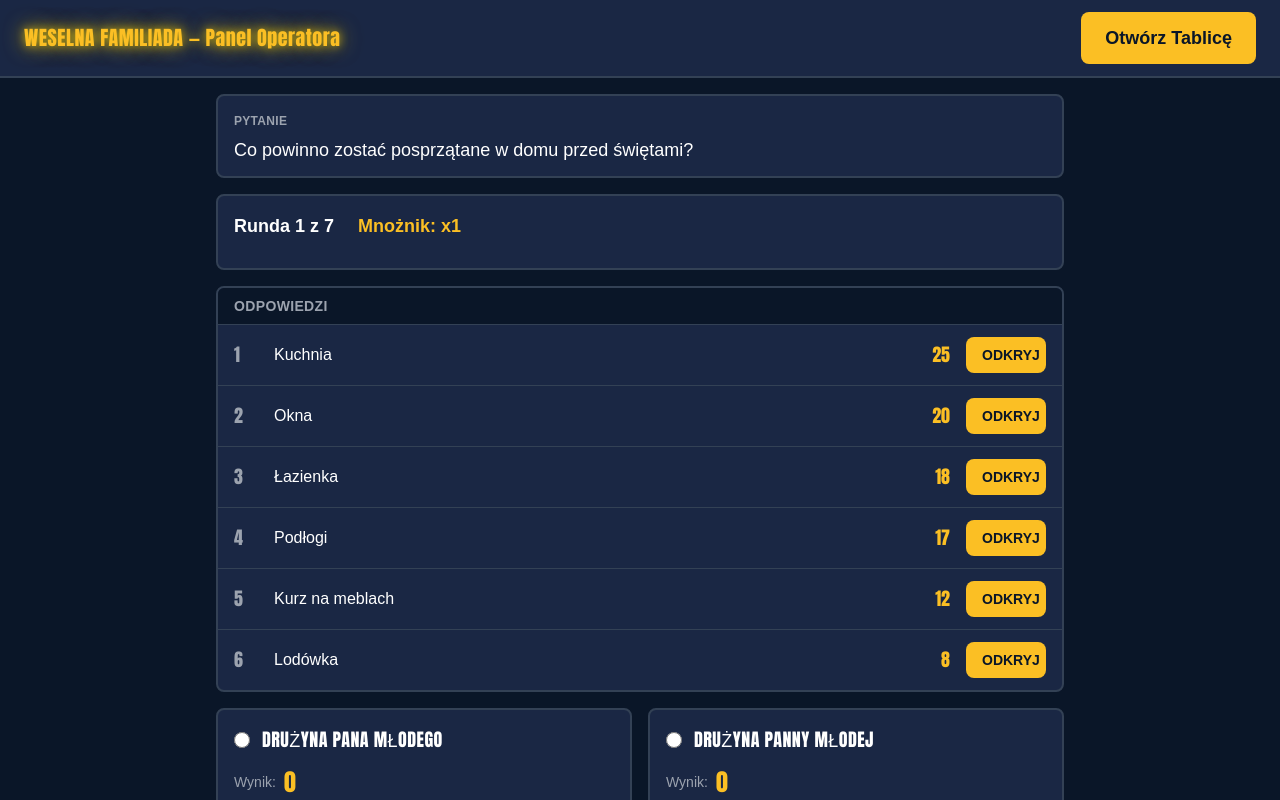
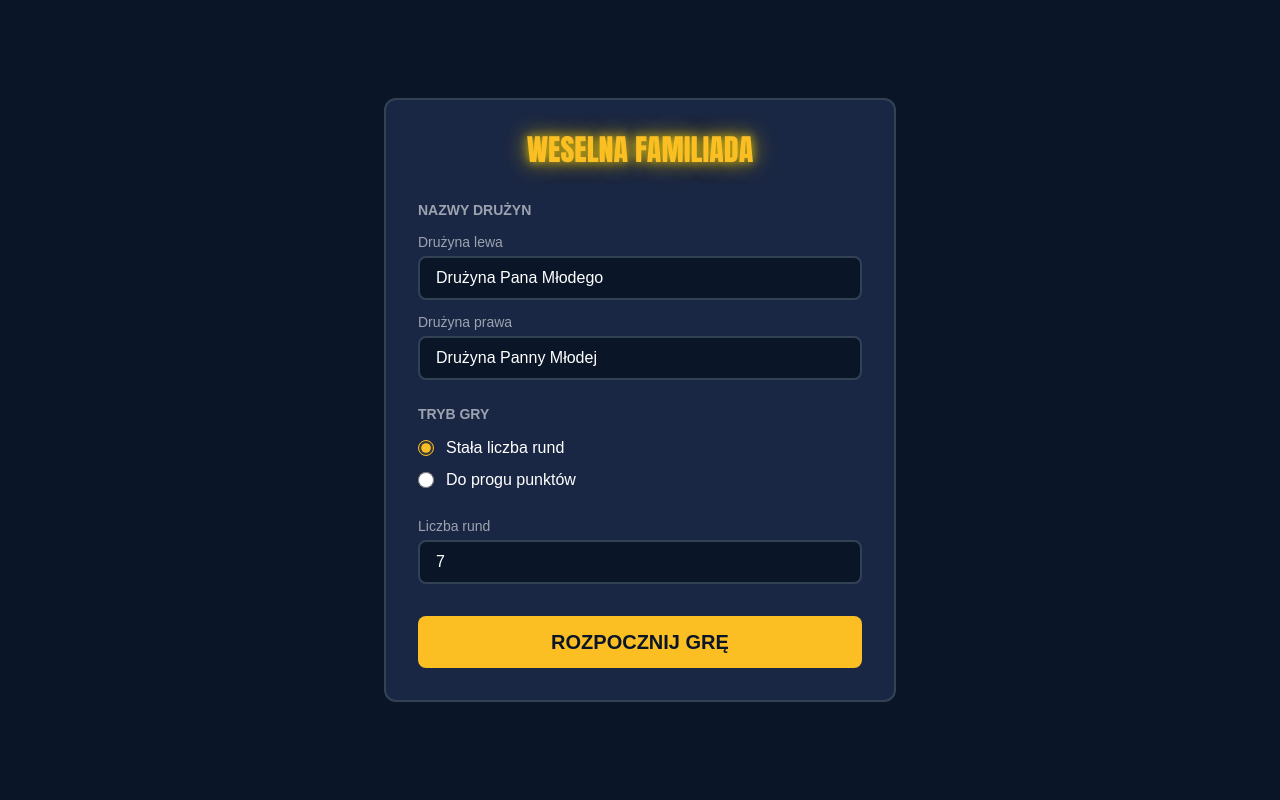
Before and after one commit to aleksanderginalski/Weselna_familiada, a React (Vite) app: page / in a window 1280 px wide. Shown: the top 800 px of the page. Built offline with nearby package versions, Linux system fonts and the light colour scheme.

Commit message:
feat(lobby): implement game configuration screen (Closes #62)

```diff
--- a/src/App.tsx
+++ b/src/App.tsx
@@ -1,29 +1,22 @@
-import { useEffect } from 'react';
 import { GameBoard } from '@/components/board/GameBoard';
 import { OperatorPanel } from '@/components/operator/OperatorPanel';
+import { LobbyScreen } from '@/components/screens/LobbyScreen';
 import { useBroadcast } from '@/hooks/useBroadcast';
 import { useGameStore } from '@/store/gameStore';
-import { GameDataFile } from '@/types/game';
 
 const isBoard = new URLSearchParams(window.location.search).get('view') === 'board';
 
 export function App() {
   useBroadcast();
-  const loadGame = useGameStore((state) => state.loadGame);
-  const startGame = useGameStore((state) => state.startGame);
-
-  useEffect(() => {
-    fetch('/pytania.json')
-      .then((res) => res.json())
-      .then((data: GameDataFile) => {
-        loadGame(data);
-        startGame();
-      });
-  }, [loadGame, startGame]);
+  const status = useGameStore((state) => state.status);
 
   if (isBoard) {
     return <GameBoard />;
   }
 
+  if (status === 'lobby') {
+    return <LobbyScreen />;
+  }
+
   return <OperatorPanel />;
 }
--- /dev/null
+++ b/src/components/screens/LobbyScreen.tsx
@@ -0,0 +1,203 @@
+import { useEffect, useState } from 'react';
+
+import { useGameStore } from '@/store/gameStore';
+import { GameDataFile } from '@/types/game';
+
+type GameMode = 'fixed' | 'score';
+
+interface LobbyFormState {
+  leftName: string;
+  rightName: string;
+  mode: GameMode;
+  numberOfRounds: number;
+  winningScore: number;
+}
+
+const DEFAULT_FORM: LobbyFormState = {
+  leftName: 'Drużyna Pana Młodego',
+  rightName: 'Drużyna Panny Młodej',
+  mode: 'fixed',
+  numberOfRounds: 4,
+  winningScore: 100,
+};
+
+export function LobbyScreen() {
+  const loadGame = useGameStore((state) => state.loadGame);
+  const startGame = useGameStore((state) => state.startGame);
+
+  const [gameData, setGameData] = useState<GameDataFile | null>(null);
+  const [form, setForm] = useState<LobbyFormState>(DEFAULT_FORM);
+  const [isLoading, setIsLoading] = useState(true);
+  const [hasError, setHasError] = useState(false);
+
+  useEffect(() => {
+    fetch('/pytania.json')
+      .then((res) => res.json())
+      .then((data: GameDataFile) => {
+        setGameData(data);
+        setForm({
+          leftName: data.config.teams.left.name,
+          rightName: data.config.teams.right.name,
+          mode: data.config.mode,
+          numberOfRounds: data.config.numberOfRounds ?? DEFAULT_FORM.numberOfRounds,
+          winningScore: data.config.winningScore ?? DEFAULT_FORM.winningScore,
+        });
+        setIsLoading(false);
+      })
+      .catch(() => {
+        setHasError(true);
+        setIsLoading(false);
+      });
+  }, []);
+
+  function handleStartGame() {
+    if (!gameData) return;
+
+    const data: GameDataFile = {
+      rounds: gameData.rounds,
+      config: {
+        ...gameData.config,
+        mode: form.mode,
+        teams: {
+          left: { name: form.leftName },
+          right: { name: form.rightName },
+        },
+        numberOfRounds: form.mode === 'fixed' ? form.numberOfRounds : undefined,
+        winningScore: form.mode === 'score' ? form.winningScore : undefined,
+      },
+    };
+
+    loadGame(data);
+    startGame();
+  }
+
+  if (isLoading) {
+    return (
+      <div className="min-h-screen flex items-center justify-center bg-familiada-bg-dark">
+        <p className="text-familiada-text-secondary text-xl">Ładowanie...</p>
+      </div>
+    );
+  }
+
+  if (hasError) {
+    return (
+      <div className="min-h-screen flex items-center justify-center bg-familiada-bg-dark">
+        <p className="text-familiada-red text-xl">Błąd ładowania pytań. Sprawdź plik pytania.json.</p>
+      </div>
+    );
+  }
+
+  return (
+    <div className="min-h-screen bg-familiada-bg-dark flex items-center justify-center p-8">
+      <div className="bg-familiada-bg-panel border-2 border-familiada-border rounded-xl p-8 w-full max-w-lg">
+        <h1 className="font-display text-3xl text-familiada-gold text-center mb-8 text-glow-gold">
+          WESELNA FAMILIADA
+        </h1>
+
+        <section className="mb-6">
+          <h2 className="text-familiada-text-secondary text-sm font-bold uppercase mb-3">
+            Nazwy drużyn
+          </h2>
+          <div className="space-y-3">
+            <div>
+              <label className="block text-familiada-text-secondary text-sm mb-1">
+                Drużyna lewa
+              </label>
+              <input
+                type="text"
+                value={form.leftName}
+                onChange={(e) => setForm({ ...form, leftName: e.target.value })}
+                className="w-full bg-familiada-bg-dark border-2 border-familiada-border rounded-lg px-4 py-2 text-familiada-text-primary focus:border-familiada-gold focus:outline-none"
+              />
+            </div>
+            <div>
+              <label className="block text-familiada-text-secondary text-sm mb-1">
+                Drużyna prawa
+              </label>
+              <input
+                type="text"
+                value={form.rightName}
+                onChange={(e) => setForm({ ...form, rightName: e.target.value })}
+                className="w-full bg-familiada-bg-dark border-2 border-familiada-border rounded-lg px-4 py-2 text-familiada-text-primary focus:border-familiada-gold focus:outline-none"
+              />
+            </div>
+          </div>
+        </section>
+
+        <section className="mb-6">
+          <h2 className="text-familiada-text-secondary text-sm font-bold uppercase mb-3">
+            Tryb gry
+          </h2>
+          <div className="space-y-2">
+            <label className="flex items-center gap-3 cursor-pointer">
+              <input
+                type="radio"
+                name="gameMode"
+                value="fixed"
+                checked={form.mode === 'fixed'}
+                onChange={() => setForm({ ...form, mode: 'fixed' })}
+                className="accent-familiada-gold w-4 h-4"
+              />
+              <span className="text-familiada-text-primary">Stała liczba rund</span>
+            </label>
+            <label className="flex items-center gap-3 cursor-pointer">
+              <input
+                type="radio"
+                name="gameMode"
+                value="score"
+                checked={form.mode === 'score'}
+                onChange={() => setForm({ ...form, mode: 'score' })}
+                className="accent-familiada-gold w-4 h-4"
+              />
+              <span className="text-familiada-text-primary">Do progu punktów</span>
+            </label>
+          </div>
+        </section>
+
+        <section className="mb-8">
+          {form.mode === 'fixed' && (
+            <div>
+              <label className="block text-familiada-text-secondary text-sm mb-1">
+                Liczba rund
+              </label>
+              <input
+                type="number"
+                min={1}
+                max={20}
+                value={form.numberOfRounds}
+                onChange={(e) =>
+                  setForm({ ...form, numberOfRounds: Math.max(1, parseInt(e.target.value) || 1) })
+                }
+                className="w-full bg-familiada-bg-dark border-2 border-familiada-border rounded-lg px-4 py-2 text-familiada-text-primary focus:border-familiada-gold focus:outline-none"
+              />
+            </div>
+          )}
+          {form.mode === 'score' && (
+            <div>
+              <label className="block text-familiada-text-secondary text-sm mb-1">
+                Próg punktów do wygranej
+              </label>
+              <input
+                type="number"
+                min={1}
+                value={form.winningScore}
+                onChange={(e) =>
+                  setForm({ ...form, winningScore: Math.max(1, parseInt(e.target.value) || 1) })
+                }
+                className="w-full bg-familiada-bg-dark border-2 border-familiada-border rounded-lg px-4 py-2 text-familiada-text-primary focus:border-familiada-gold focus:outline-none"
+              />
+            </div>
+          )}
+        </section>
+
+        <button
+          onClick={handleStartGame}
+          disabled={!form.leftName.trim() || !form.rightName.trim()}
+          className="operator-btn-primary w-full text-xl"
+        >
+          ROZPOCZNIJ GRĘ
+        </button>
+      </div>
+    </div>
+  );
+}
```
Also changed, not shown: 1 other file (tests, documents, lock files or other folders).
